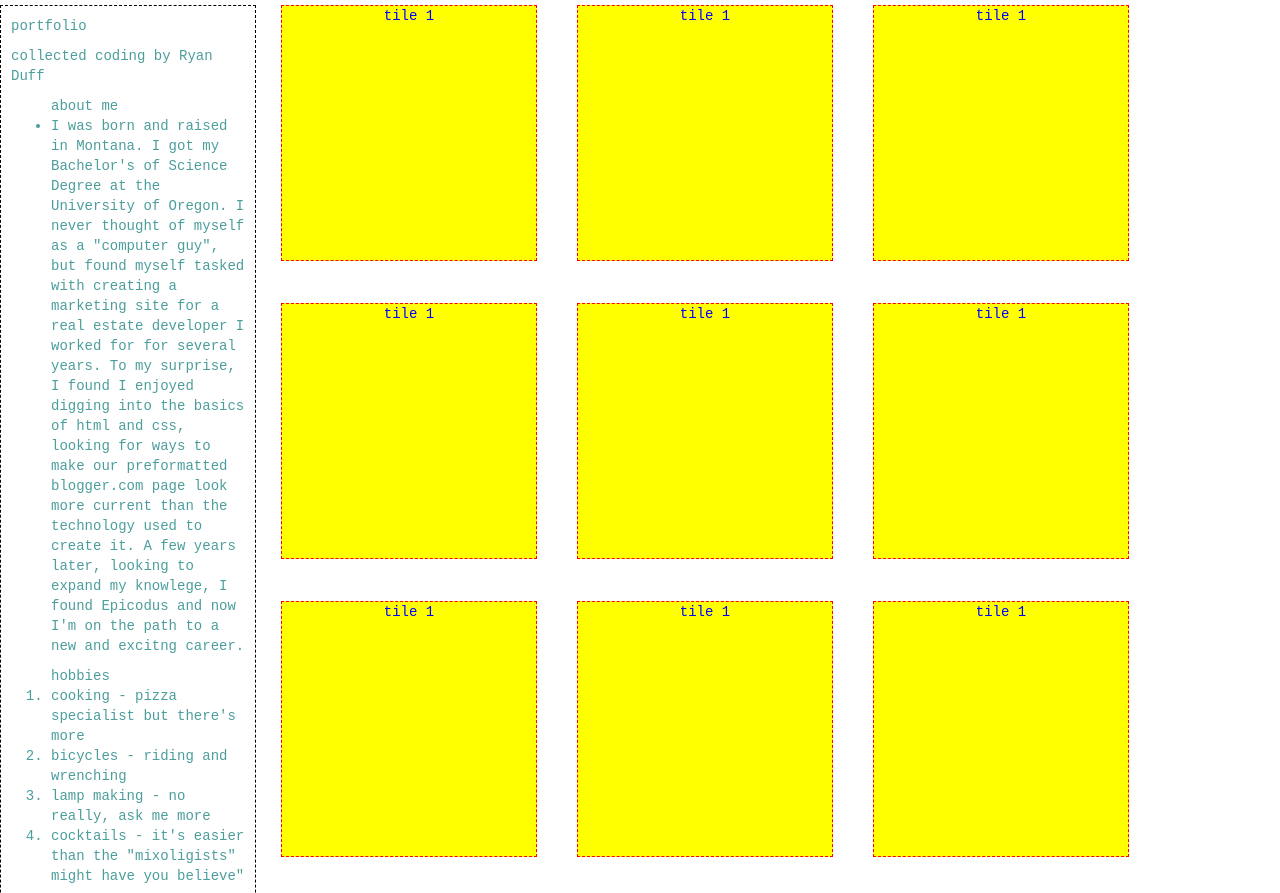
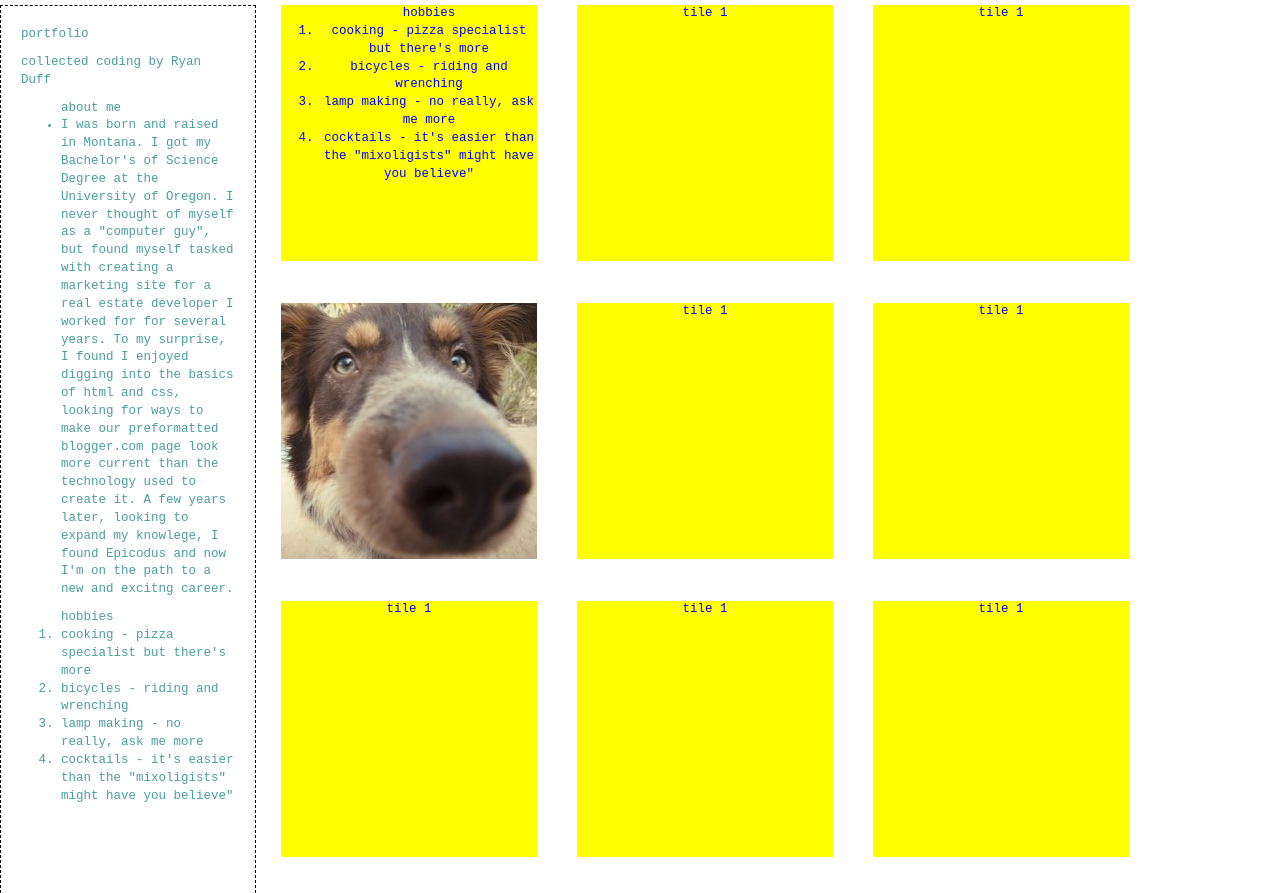
Before and after one commit to RyanDuff613/independentProject1, a plain HTML site: page index.html in a window 1280 px wide. Shown: the top 893 px of the page. Drawn offline with Linux system fonts and the light colour scheme.

Commit message:
place imaage into tile, adjust margins and padding to accomdate

```diff
--- a/css/styles.css
+++ b/css/styles.css
@@ -1,5 +1,6 @@
 body {
   font-family: 'Courier New', Courier, monospace;
+  font-size: 125%;
 }
 .sidebar  {
   background-color: white;
@@ -8,7 +9,7 @@ body {
   border-style: dashed;
   border-width: 1px;
   width: 256px;
-  padding: 10px;
+  padding: 20px;
   margin-right: 5px;
   margin-top: 5px;
 }
@@ -25,12 +26,16 @@ body {
 }
 
 .tile {
-  border-color:red;
+  /*border-color:red;
   border-style: dashed;
-  border-width: 1px;
-  float: left;
+  border-width: 1px;*/
   width: 256px;
   height: 256px;
   margin-bottom: 42px;
   background-color: yellow;
 }
+
+.tile img {
+  max-width: 100%;
+  max-height: 100%;
+}
--- a/index.html
+++ b/index.html
@@ -21,13 +21,23 @@
             <li>cocktails - it's easier than the "mixoligists" might have you believe"</li>
           </ol>
           <p>
-            <br><br><br><br><br><br><br><br><br><br><br><br><br><br><br><br><br><br><br><br><br><br><br><br><br><br><br><br><br><br><br><br><br><br><br><br><br><br><br><br><br><br><br><br><br><br><br><br><br><br><br><br><br><br><br>(c) by: Ryan Duff, MIT License<br><br><br>
+            <br><br><br><br><br><br><br><br><br><br><br><br><br><br><br><br><br><br><br><br><br><br><br><br><br><br><br><br><br><br><br><br><br><br><br><br><br><br><br><br><br><br><br><br>(c) 2020 by: Ryan Duff, MIT License<br><br><br>
           </p>
         </div>
 
           <div class="col-md-2 column">
-            <div class="tile">tile 1</div>
-            <div class="tile">tile 1</div>
+            <div class="tile">
+                <ol>hobbies
+                  <li>cooking - pizza specialist but there's more</li>
+                  <li>bicycles - riding and wrenching</li>
+                  <li>lamp making - no really, ask me more</li>
+                  <li>cocktails - it's easier than the "mixoligists" might have you believe"</li>
+                </ol>
+            </div>
+
+            <div class="tile">
+              <img src="images/shelter.jpg" alt="dog picture">
+            </div>
             <div class="tile">tile 1</div>
             <div class="tile">tile 1</div>
           </div>
```
Also changed, not shown: images/shelter.jpg (added), images/wiki.jpeg (added).
